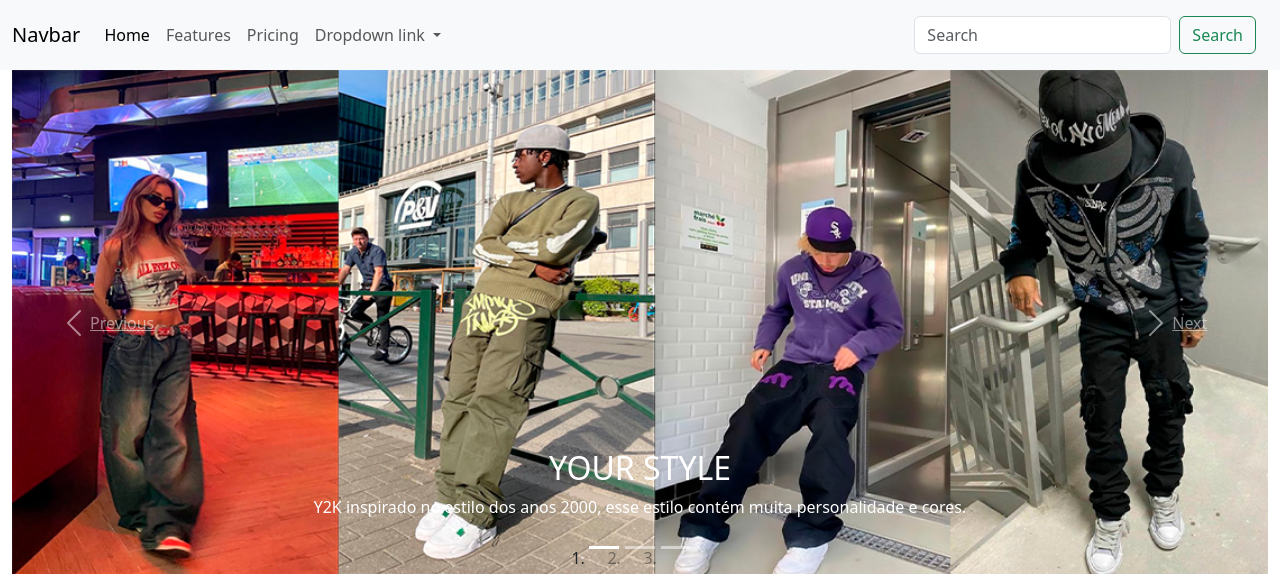
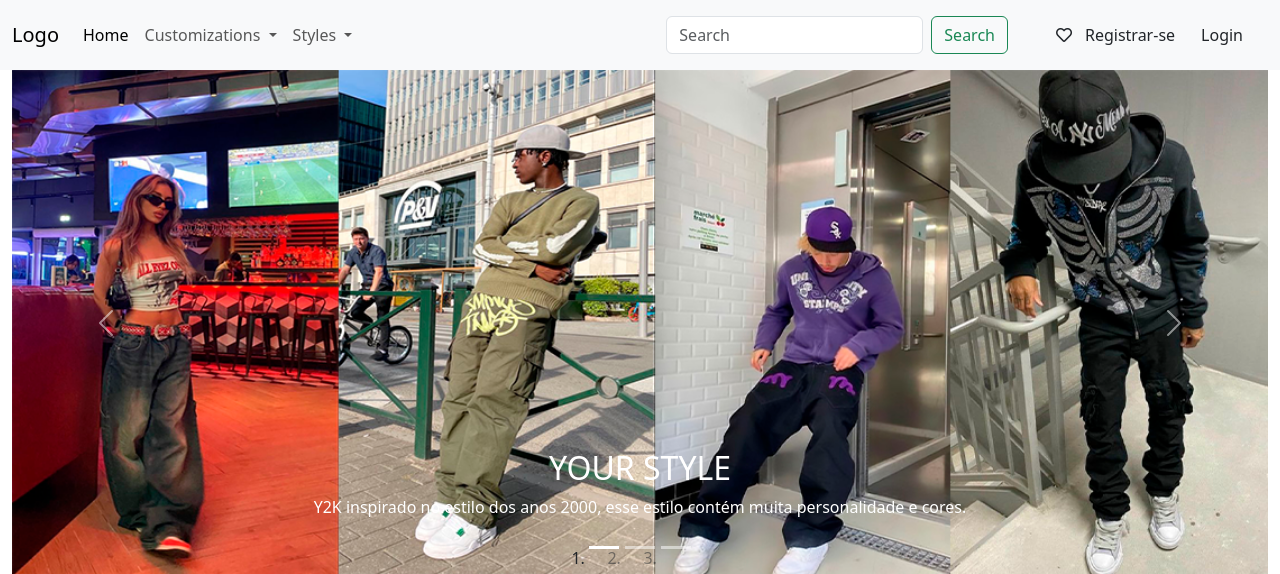
Before and after one commit to Kazuto15/Street_Elegance, a PHP site: page / in a window 1280 px wide. Shown: the top 574 px of the page. Run offline with PHP 8.4, Linux system fonts and the light colour scheme.

Commit message:
Componentizando menu bar

```diff
--- /dev/null
+++ b/components/menu-user.php
@@ -0,0 +1,50 @@
+<link rel="stylesheet" href="https://cdnjs.cloudflare.com/ajax/libs/font-awesome/5.15.1/css/all.min.css" integrity="sha384-xmcXMp9XbBdTEu4jAxLEL1TV9w8jxL3+mq4NtDQ9w5KI7jMjMJKz5RlPmk8b0CRf" crossorigin="anonymous">
+
+<nav class="navbar navbar-expand-lg bg-body-tertiary">
+        <div class="container-fluid">
+          <a class="navbar-brand" href="#">Logo</a>
+          <button class="navbar-toggler" type="button" data-bs-toggle="collapse" data-bs-target="#navbarNavDropdown" aria-controls="navbarNavDropdown" aria-expanded="false" aria-label="Toggle navigation">
+            <span class="navbar-toggler-icon"></span>
+          </button>
+          <div class="collapse navbar-collapse" id="navbarNavDropdown">
+            <ul class="navbar-nav">
+              <li class="nav-item">
+                <a class="nav-link active" aria-current="page" href="#">Home</a>
+              </li>
+              <li class="nav-item dropdown">
+                <a class="nav-link dropdown-toggle" href="#" role="button" data-bs-toggle="dropdown" aria-expanded="false">
+                  Customizations
+                </a>
+                <ul class="dropdown-menu">
+                  <li><a class="dropdown-item" href="#">Action</a></li>
+                  <li><a class="dropdown-item" href="#">Another action</a></li>
+                  <li><a class="dropdown-item" href="#">Something else here</a></li>
+                </ul>
+              </li>
+
+              <li class="nav-item dropdown">
+                <a class="nav-link dropdown-toggle" href="#" role="button" data-bs-toggle="dropdown" aria-expanded="false">
+                  Styles
+                </a>
+                <ul class="dropdown-menu">
+                  <li><a class="dropdown-item" href="#">Action</a></li>
+                  <li><a class="dropdown-item" href="#">Another action</a></li>
+                  <li><a class="dropdown-item" href="#">Something else here</a></li>
+                </ul>
+              </li>
+            </ul>
+        </div>
+        <nav class="navbar bg-body-tertiary">
+            <div class="container-fluid">
+                <form class="d-flex pe-5" role="search">
+                    <input class="form-control me-2" type="search" placeholder="Search" aria-label="Search">
+                    <button class="btn btn-outline-success" type="submit">Search</button>
+                </form>
+                <i class="far fa-heart"></i>
+
+                <button class="btn">Registrar-se</button>
+                <button class="btn">Login</button>
+            </div>
+          </nav>
+        </div>
+      </nav>
--- a/index.html
+++ b/index.php
@@ -5,6 +5,7 @@
     <meta name="viewport" content="width=device-width, initial-scale=1.0">
     <link rel="stylesheet" href="css/style.css">
     <link href="https://cdn.jsdelivr.net/npm/bootstrap@5.3.2/dist/css/bootstrap.min.css" rel="stylesheet" integrity="sha384-T3c6CoIi6uLrA9TneNEoa7RxnatzjcDSCmG1MXxSR1GAsXEV/Dwwykc2MPK8M2HN" crossorigin="anonymous">
+    <link rel="stylesheet" href="https://cdnjs.cloudflare.com/ajax/libs/font-awesome/5.15.1/css/all.min.css" integrity="sha384-xmcXMp9XbBdTEu4jAxLEL1TV9w8jxL3+mq4NtDQ9w5KI7jMjMJKz5RlPmk8b0CRf" crossorigin="anonymous">
 
     <title>YourStyle</title>
 </head>
@@ -13,45 +14,9 @@
 
 
     <!--NavBar-->
-    <nav class="navbar navbar-expand-lg bg-body-tertiary">
-        <div class="container-fluid">
-          <a class="navbar-brand" href="#">Navbar</a>
-          <button class="navbar-toggler" type="button" data-bs-toggle="collapse" data-bs-target="#navbarNavDropdown" aria-controls="navbarNavDropdown" aria-expanded="false" aria-label="Toggle navigation">
-            <span class="navbar-toggler-icon"></span>
-          </button>
-          <div class="collapse navbar-collapse" id="navbarNavDropdown">
-            <ul class="navbar-nav">
-              <li class="nav-item">
-                <a class="nav-link active" aria-current="page" href="#">Home</a>
-              </li>
-              <li class="nav-item">
-                <a class="nav-link" href="#">Features</a>
-              </li>
-              <li class="nav-item">
-                <a class="nav-link" href="#">Pricing</a>
-              </li>
-              <li class="nav-item dropdown">
-                <a class="nav-link dropdown-toggle" href="#" role="button" data-bs-toggle="dropdown" aria-expanded="false">
-                  Dropdown link
-                </a>
-                <ul class="dropdown-menu">
-                  <li><a class="dropdown-item" href="#">Action</a></li>
-                  <li><a class="dropdown-item" href="#">Another action</a></li>
-                  <li><a class="dropdown-item" href="#">Something else here</a></li>
-                </ul>
-              </li>
-            </ul>
-          </div>
-          <nav class="navbar bg-body-tertiary">
-            <div class="container-fluid">
-              <form class="d-flex" role="search">
-                <input class="form-control me-2" type="search" placeholder="Search" aria-label="Search">
-                <button class="btn btn-outline-success" type="submit">Search</button>
-              </form>
-            </div>
-          </nav>
-        </div>
-      </nav>
+    <?php
+      require_once './components/menu-user.php'
+    ?>
 
 
       <main>
```
Also changed, not shown: img/empty_heart.png (added), img/heart_black/1x/outline_favorite_border_black_24dp.png (added), img/heart_black/2x/outline_favorite_border_black_24dp.png (added), 1 other file.
